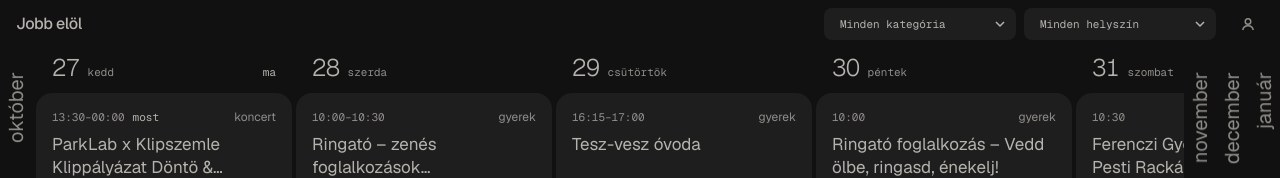
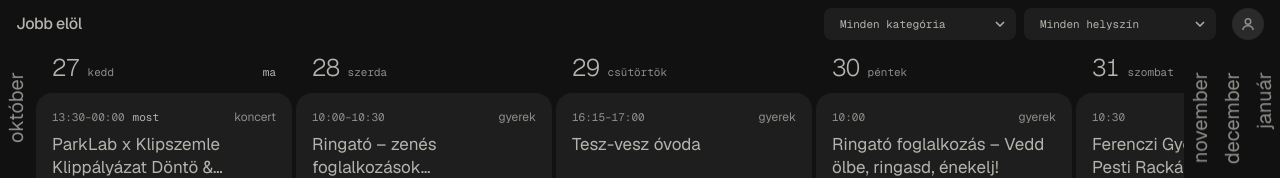
Before and after one commit to benjamin-rigo/jobbelol, a React (Vite) app: page / in a window 1280 px wide. Shown: the top 178 px of the page. Built offline with nearby package versions, Linux system fonts and the light colour scheme.

Commit message:
style: circular avatar for profile button with saved-count badge
Co-Authored-By: Claude Opus 5.5 <noreply@anthropic.com>

```diff
--- a/src/components/ProfileMenu.tsx
+++ b/src/components/ProfileMenu.tsx
@@ -9,13 +9,17 @@ export function ProfileMenu({ saved, onRemove }: Props) {
         type="button"
         popoverTarget="profil"
         aria-label={`Profil, ${saved.length} mentett program`}
-        className="flex min-h-8 shrink-0 items-center gap-2 px-2 font-mono text-[11px] text-muted transition-colors duration-150 hover:text-paper"
+        className="relative grid size-8 shrink-0 place-items-center rounded-full bg-raised text-muted transition-colors duration-150 hover:text-paper"
       >
         <svg aria-hidden viewBox="0 0 16 16" className="size-4 fill-none stroke-current stroke-[1.5]">
           <circle cx="8" cy="5.5" r="2.75" />
           <path d="M2.75 14c.5-2.75 2.6-4.25 5.25-4.25s4.75 1.5 5.25 4.25" />
         </svg>
-        {saved.length > 0 && <span>{saved.length}</span>}
+        {saved.length > 0 && (
+          <span className="absolute -top-1 -right-1 grid h-4 min-w-4 place-items-center rounded-full bg-paper px-1 font-mono text-[10px] leading-none text-frame">
+            {saved.length}
+          </span>
+        )}
       </button>
 
       <div
```
